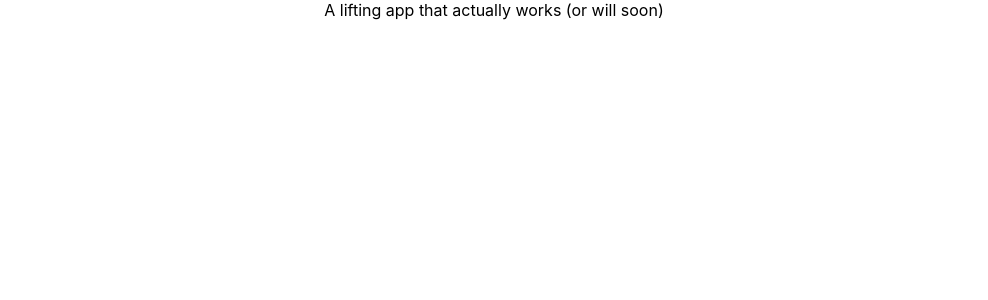
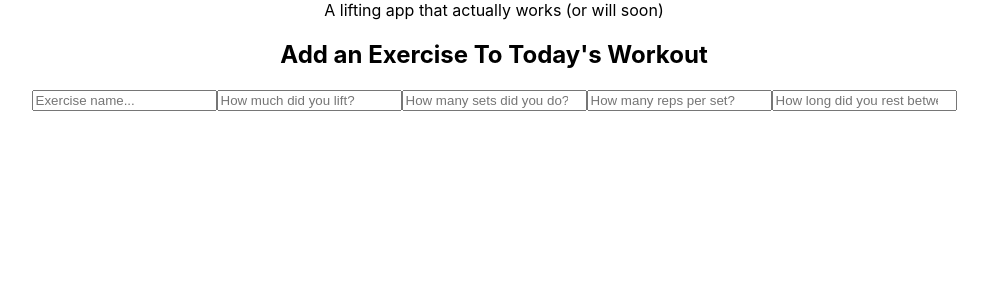
Before and after one commit to WebWallen/good-lifting-app, a React (Create React App) app: page / in a window 1280 px wide. Shown: the top 300 px of the page, without its empty margins (146-1134 px from the left). Built offline with nearby package versions, Linux system fonts and the light colour scheme.

Commit message:
Add Exercise form created and renders.

```diff
--- a/src/App.js
+++ b/src/App.js
@@ -3,6 +3,7 @@ import './App.css';
 import { connect } from 'react-redux';
 import { getWorkouts } from './actions/index';
 import Workouts from './components/Workouts';
+import AddExercise from './components/AddExercise';
 
 const App = ({ workouts, getWorkouts }) => {
 
@@ -18,6 +19,7 @@ const App = ({ workouts, getWorkouts }) => {
     <div className="App">
       A lifting app that actually works (or will soon)
       <Workouts />
+      <AddExercise />
     </div>
 
   );
--- /dev/null
+++ b/src/components/AddExercise.js
@@ -0,0 +1,66 @@
+import React, { useState } from 'react';
+import { connect } from 'react-redux';
+import { addExercise } from '../actions/index';
+
+const AddExercise = (props) => {
+    console.log("props from AddExercise ", props);
+
+    const [state, setExercise] = useState({ exercise: "", weight: "", sets: "", reps: "", rest: "" });
+
+    const exerciseHandler = (e) => {
+        e.preventDefault();
+        props.addExercise(state);
+        console.log('State from exerciseHandler ', state);
+    }
+
+    const inputHandler = (e) => {
+        setExercise({ ...state,
+            [e.target.name]: e.target.value
+        })
+    }
+
+    return (
+        <div>
+            <h2>Add an Exercise To Today's Workout</h2>
+            <form onSubmit={exerciseHandler}>
+                <input
+                    type="text"
+                    name="exercise"
+                    placeholder="Exercise name..."
+                    onChange={inputHandler}
+                    className="input"
+                />
+                <input
+                    type="number"
+                    name="weight"
+                    placeholder="How much did you lift?"
+                    onChange={inputHandler}
+                    className="input"
+                />
+                <input
+                    type="number"
+                    name="sets"
+                    placeholder="How many sets did you do?"
+                    onChange={inputHandler}
+                    className="input"
+                />
+                <input
+                    type="number"
+                    name="reps"
+                    placeholder="How many reps per set?"
+                    onChange={inputHandler}
+                    className="input"
+                />
+                <input
+                    type="number"
+                    name="rest"
+                    placeholder="How long did you rest between sets?"
+                    onChange={inputHandler}
+                    className="input"
+                />
+            </form>
+        </div>
+    )
+}
+
+export default AddExercise;
```
